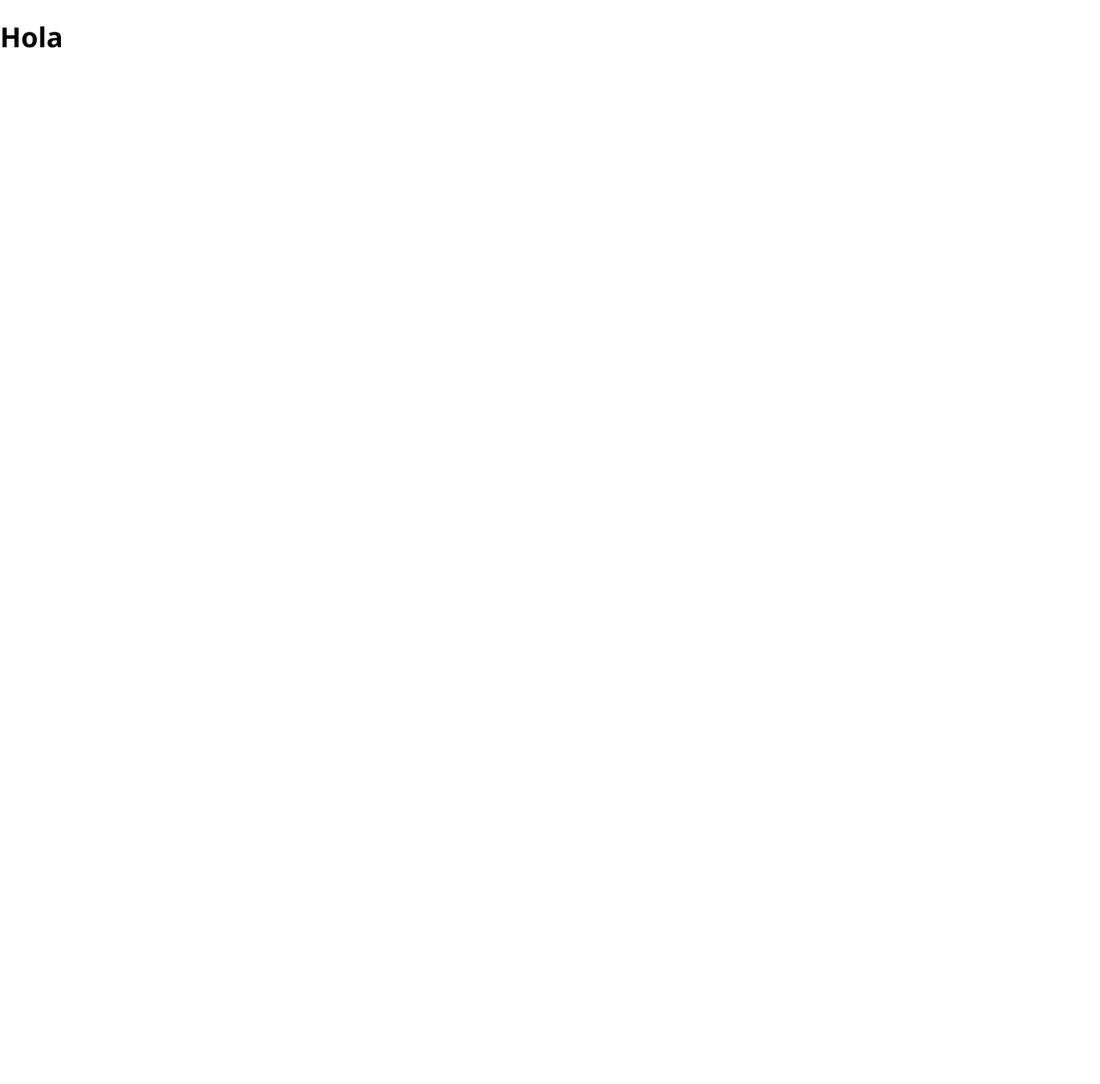
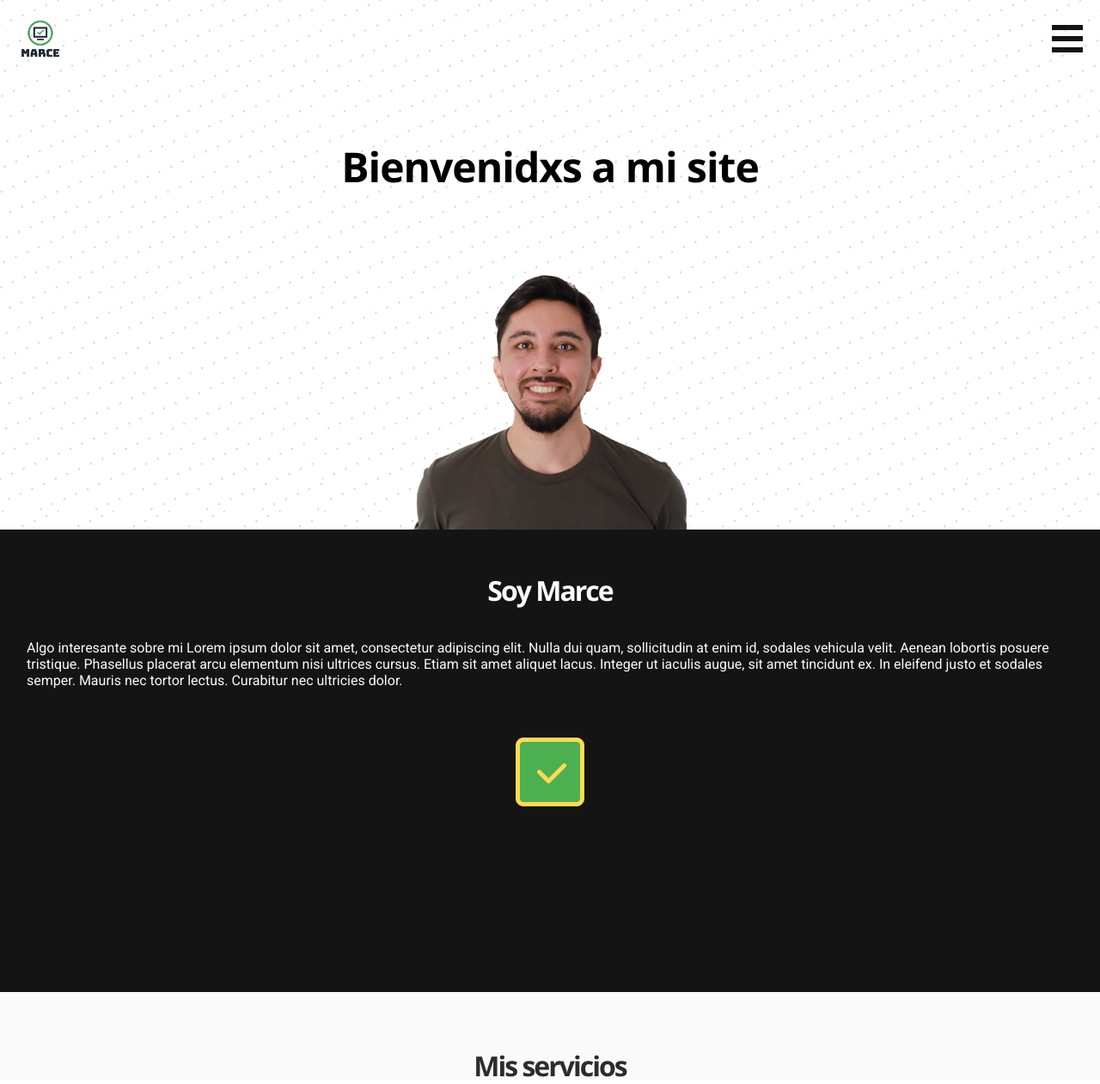
Before and after one commit to Carlosaac23/APX-maquetado-desafio, a plain HTML site: page index.html in a window 1280 px wide. Shown: the whole page at 86% size. Before the commit the page ends 800 px from the top, so only its background shows below. Drawn offline with nearby package versions, Linux system fonts and the light colour scheme.

Commit message:
add assets folder and do it the header and hero section

```diff
--- /dev/null
+++ b/assets/styles/reset.css
@@ -0,0 +1,75 @@
+/* 1. Use a more-intuitive box-sizing model */
+*,
+*::before,
+*::after {
+  box-sizing: border-box;
+}
+
+/* 2. Remove default margin */
+* {
+  margin: 0;
+}
+
+/* 3. Enable keyword animations */
+@media (prefers-reduced-motion: no-preference) {
+  html {
+    interpolate-size: allow-keywords;
+  }
+}
+
+body {
+  /* 4. Add accessible line-height */
+  line-height: 1.5;
+  /* 5. Improve text rendering */
+  -webkit-font-smoothing: antialiased;
+}
+
+/* 6. Improve media defaults */
+img,
+picture,
+video,
+canvas,
+svg {
+  display: block;
+  max-width: 100%;
+}
+
+/* 7. Inherit fonts for form controls */
+input,
+button,
+textarea,
+select {
+  font: inherit;
+}
+
+/* 8. Avoid text overflows */
+p,
+h1,
+h2,
+h3,
+h4,
+h5,
+h6 {
+  overflow-wrap: break-word;
+}
+
+/* 9. Improve line wrapping */
+p {
+  text-wrap: pretty;
+}
+h1,
+h2,
+h3,
+h4,
+h5,
+h6 {
+  text-wrap: balance;
+}
+
+/*
+  10. Create a root stacking context
+*/
+#root,
+#__next {
+  isolation: isolate;
+}
--- /dev/null
+++ b/assets/styles/style.css
@@ -0,0 +1,101 @@
+@import url('https://fonts.googleapis.com/css2?family=Open+Sans:ital,wght@0,300..800;1,300..800&family=Roboto:ital,wght@0,100..900;1,100..900&display=swap');
+
+:root {
+  --blanco: #fafafa;
+  --casiBlanco: #dbdbdb;
+  --grisClaro: #b9b9b9;
+  --gris: #787878;
+  --casiNegro: #2c2c2c;
+  --negro: #141414;
+
+  --primario: #ffd953;
+  --secundario: #535aff;
+  --negativo: #ff5353;
+  --exito: #69f05d;
+}
+
+body {
+  font-family: 'Open Sans';
+  font-size: 1rem;
+}
+
+/* Intro */
+.intro {
+  background-image: url('../images/bg.png');
+  position: relative;
+  height: 616px;
+}
+
+.header {
+  padding: 20px;
+  display: flex;
+  justify-content: space-between;
+}
+
+.welcome {
+  display: flex;
+  flex-direction: column;
+  align-items: center;
+}
+
+.welcome__title {
+  font-size: 3rem;
+  font-weight: 700;
+  text-align: center;
+  line-height: 48px;
+  letter-spacing: -1px;
+  padding-top: 80px;
+}
+
+.welcome__img {
+  position: absolute;
+  bottom: 0;
+}
+
+/* Sobre mí */
+.me {
+  height: 538px;
+  background-color: var(--negro);
+  color: var(--blanco);
+  padding: 0 31px;
+  display: flex;
+  flex-direction: column;
+  align-items: center;
+}
+
+.me__title {
+  font-size: 2rem;
+  font-weight: 700;
+  line-height: 100%;
+  letter-spacing: -2px;
+  text-align: center;
+  padding-top: 55px;
+}
+
+.me__description {
+  font-family: Roboto;
+  font-size: 1rem;
+  font-weight: 400;
+  line-height: normal;
+  letter-spacing: 0;
+  padding-top: 41px;
+}
+
+.me__img {
+  padding-top: 57px;
+}
+
+/* Mis servicios */
+.services {
+  background-color: var(--blanco);
+  color: var(--casiNegro);
+}
+
+.services__title {
+  font-size: 2rem;
+  font-weight: 700;
+  line-height: 100%;
+  letter-spacing: -2px;
+  text-align: center;
+  padding-top: 70px;
+}
--- a/index.html
+++ b/index.html
@@ -1,15 +1,37 @@
 <!DOCTYPE html>
 <html lang="es">
   <head>
-    <link rel="preconnect" href="https://fonts.googleapis.com" />
-    <link rel="preconnect" href="https://fonts.gstatic.com" crossorigin />
-    <link href="https://fonts.googleapis.com/css2?family=Open+Sans:ital,wght@0,300..800;1,300..800&display=swap" rel="stylesheet" />
     <meta charset="UTF-8" />
     <meta name="viewport" content="width=device-width, initial-scale=1.0" />
-    <link rel="stylesheet" href="style.css" />
+    <link rel="stylesheet" href="assets/styles/style.css" />
+    <link rel="stylesheet" href="assets/styles/reset.css" />
     <title>Desafío Maquetado</title>
   </head>
   <body>
-    <h1>Hola</h1>
+    <div class="intro">
+      <header class="header">
+        <img src="assets/images/logo.png" alt="" class="header__logo" />
+        <img src="assets/images/burger.svg" alt="" class="header__burger" />
+      </header>
+
+      <section class="welcome">
+        <h1 class="welcome__title">Bienvenidxs a mi site</h1>
+        <img src="assets/images/marce.png" alt="" class="welcome__img" />
+      </section>
+    </div>
+
+    <div class="me">
+      <h2 class="me__title">Soy Marce</h2>
+      <p class="me__description">
+        Algo interesante sobre mi Lorem ipsum dolor sit amet, consectetur adipiscing elit. Nulla dui quam, sollicitudin at enim id, sodales vehicula velit.
+        Aenean lobortis posuere tristique. Phasellus placerat arcu elementum nisi ultrices cursus. Etiam sit amet aliquet lacus. Integer ut iaculis augue, sit
+        amet tincidunt ex. In eleifend justo et sodales semper. Mauris nec tortor lectus. Curabitur nec ultricies dolor.
+      </p>
+      <img src="assets/images/check.png" alt="" class="me__img" />
+    </div>
+
+    <div class="services">
+      <h2 class="services__title">Mis servicios</h2>
+    </div>
   </body>
 </html>
--- a/style.css
+++ /dev/null
@@ -1,9 +0,0 @@
-* {
-  box-sizing: border-box;
-}
-
-body {
-  padding: 0;
-  margin: 0;
-  font-family: 'Open Sans';
-}
```
Also changed, not shown: assets/images/bg.png (added), assets/images/burger.svg (added), assets/images/check.png (added), assets/images/logo.png (added), assets/images/marce.png (added).
